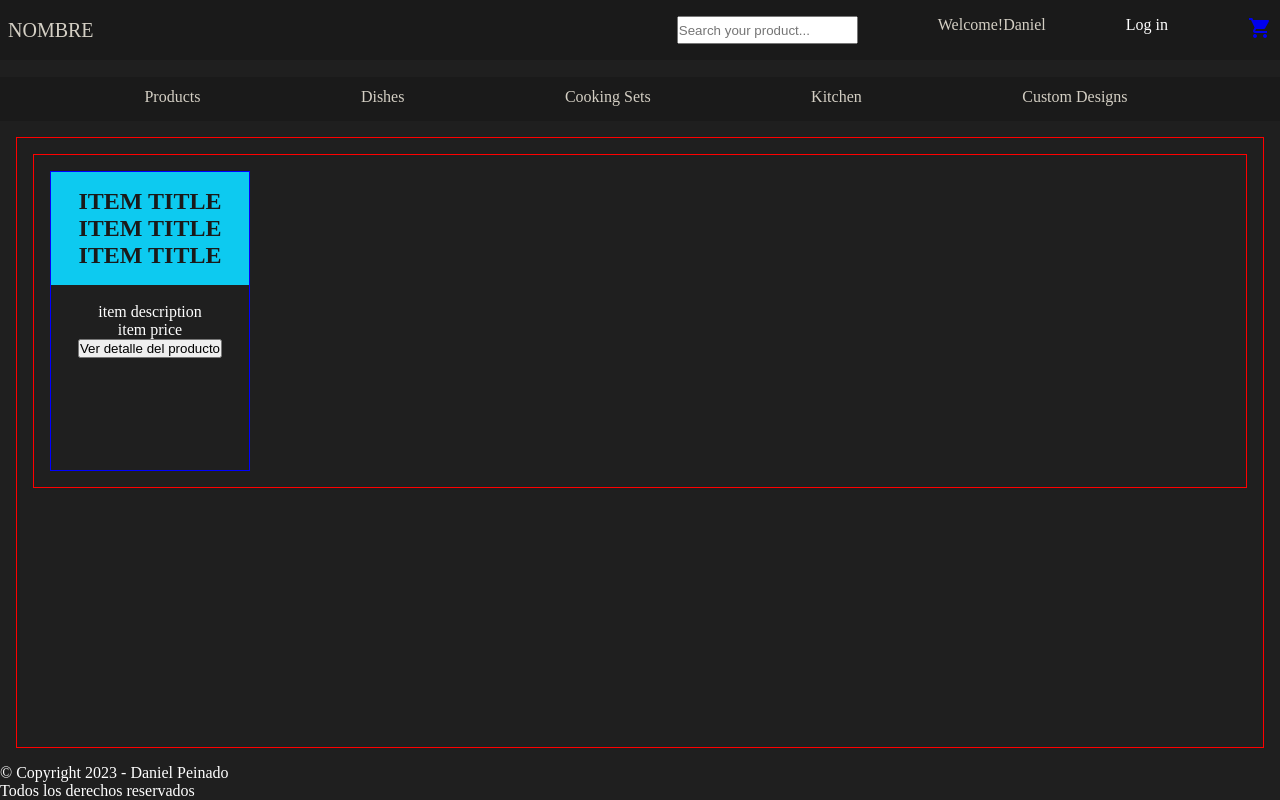
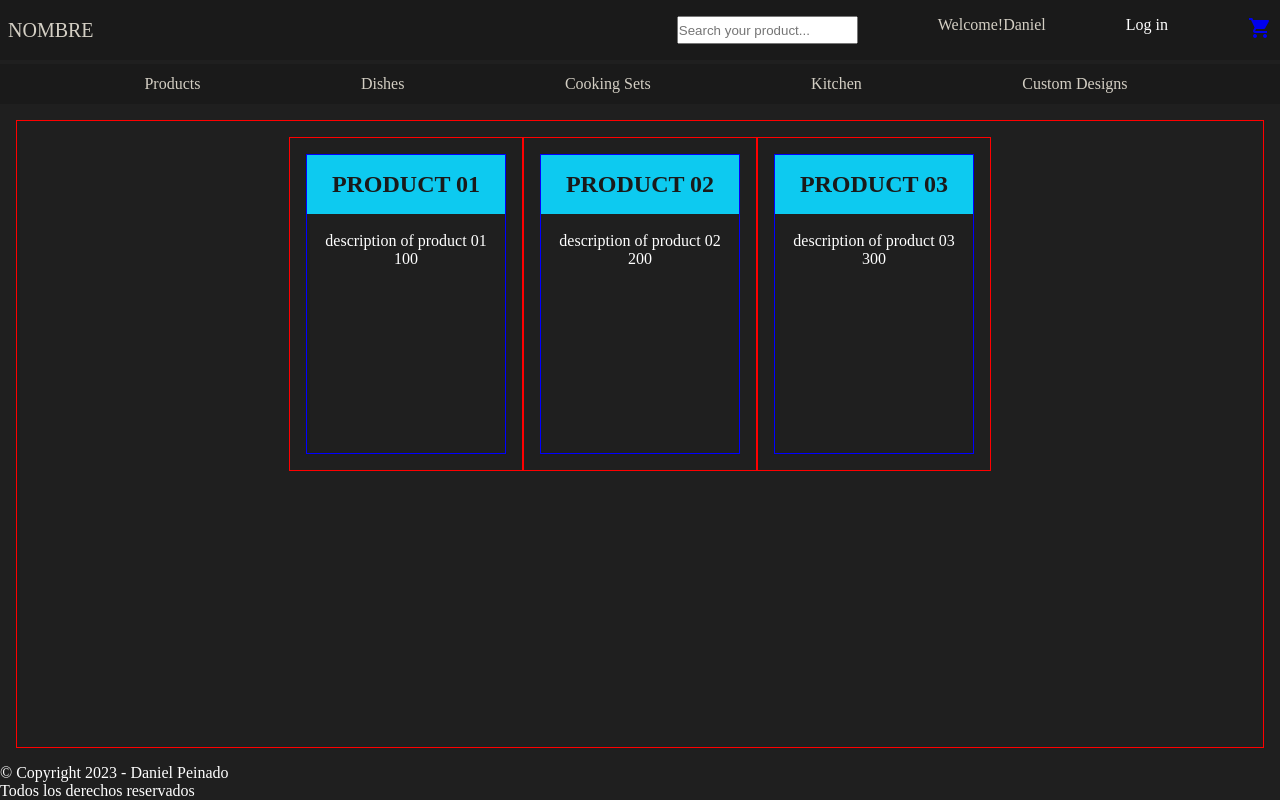
Before and after one commit to DanielPeinadoB/reactjs-ecommerce, a React (Create React App) app: page / in a window 1280 px wide. Built offline with nearby package versions, Linux system fonts and the light colour scheme.

Commit message:
correcion

```diff
--- a/src/components/Item.js
+++ b/src/components/Item.js
@@ -1,10 +1,21 @@
-import React from 'react'
-
-const Item = () => {
+const Item = ({ producto }) => {
 
   return (
-    <div>
-        <button>Ver detalle del producto</button>
+    <div className='item-list'>
+      <div className='item-card'>
+        <div className='item-top'>
+          <span className='item-title'>{producto.title}</span>
+        </div>
+        <div>
+          <img src="/" alt="" />
+        </div>
+        <div>
+          <span className='item-description'>{producto.description}</span>
+        </div>
+        <div>
+          <span>{producto.price}</span>
+        </div>
+      </div>
     </div>
   )
 }
--- a/src/components/ItemList.js
+++ b/src/components/ItemList.js
@@ -1,84 +1,16 @@
-import React from 'react'
 import Item from './Item'
-import { useEffect, useState } from 'react'
-
-//Agrupador de un set de componentes de Item.js
-
-//Conjunto de item:
-
-let productosIniciales = [
-  {
-    id: 1,
-    title: "Product 01",
-    description: "description of product 01",
-    price: 100
-  },
-  {
-    id: 2,
-    title: "Product 02",
-    description: "description of product 02",
-    price: 200
-  },
-  {
-    id: 3,
-    title: "Product 03",
-    description: "description of product 03",
-    price: 300
-  },
-]
-
 
 // IL - Area 2 - Contiene Item
 // Es el area donde se colocaran las cards de los productos
 
-const ItemList = () => {
-
-  const [productos, setProductos] = useState([])
-
-  // setup de tiempo diferido de 2 segundos
-
-  useEffect(() => {
-    console.log("Ejecutando useEffect")
-
-    const pedido = new Promise((res,rej) => {
-      setTimeout(() => {
-        res(productosIniciales)
-      }, 2000);
-    })
-
-    pedido
-    .then((resultado) => {
-      console.log("Estuvo bien")
-      setProductos(resultado)
-    })
-    .catch((error) => {
-      console.log("Estuvo mal")
-    })
-
-  },[])
-
-    console.log(productos)
+const ItemList = ({ productos }) => {
 
   return (
-    <div className='item-list'>
-      <div className='item-card'>
-        <div className='item-top'>
-          {productos.map((producto) => {
-            return <span key={producto.id} className='item-title'>item title</span>
-          })}
-        </div>
-        <div>
-          <img src="/" alt="" />
-        </div>
-        <div>
-          <span className='item-description'>item description</span>
-        </div>
-        <div>
-          <span>item price</span>
-        </div>
-        <Item/>
-      </div>
-    </div>
+    <section className="productos">
+      {productos.map((producto) => {
+        return <Item key={producto.id} producto={producto}/>
+      })}
+    </section>
   )
 }
 
--- a/src/components/ItemListContainer.js
+++ b/src/components/ItemListContainer.js
@@ -1,17 +1,61 @@
 import React from 'react'
 import ItemList from './ItemList'
+import { useEffect, useState } from 'react'
 
 // ILC - Area 1 - contiene ItemList
 // Es el area donde se encuentran el box de cards
 
+//Conjunto de item:
+
+let productosIniciales = [
+  {
+    id: 1,
+    title: "Product 01",
+    description: "description of product 01",
+    price: 100
+  },
+  {
+    id: 2,
+    title: "Product 02",
+    description: "description of product 02",
+    price: 200
+  },
+  {
+    id: 3,
+    title: "Product 03",
+    description: "description of product 03",
+    price: 300
+  },
+]
 
 const ItemListContainer = () => {
 
-  //const {username, password} = props
+  const [productos, setProductos] = useState([])
+
+  // setup de tiempo diferido de 2 segundos
+
+  useEffect(() => {
+
+    const pedido = new Promise((res, rej) => {
+      setTimeout(() => {
+        res(productosIniciales)
+      },2000)
+    })
+
+    pedido
+    .then((resultado) => {
+      console.log("Estuvo bien")
+      setProductos(resultado)
+    })
+    .catch((error) => {
+      console.log("Estuvo mal")
+    })
+
+  })
 
   return (
     <div className='padding'>
-        <ItemList/>
+        <ItemList productos={productos} />
     </div>
   )
 }
--- a/src/styles.css
+++ b/src/styles.css
@@ -86,9 +86,8 @@ body {
 .nav-scroller {
     position: relative;
     z-index: 2;
-    height: 2.75rem;
-    overflow-y: hidden;
-    margin-top: 4.8rem;
+    height: 2.5rem;
+    margin-top: 4rem;
 }
 
 
@@ -121,17 +120,23 @@ body {
 
 .item-list-container {
     display: flex;
-    flex-direction: column;
+    flex-direction: row;
     width: 100%;
     height: 100%;
     border: 1px solid red;
     text-align: center;
+    justify-content: center;
 }
 
 .item-list {
     border: 1px solid red;
     text-align: center;
     padding: 1rem;
+}
+
+.productos {
+    display: flex;
+    flex-direction: row;
 }
 
 /*Item Card Area*/
```
